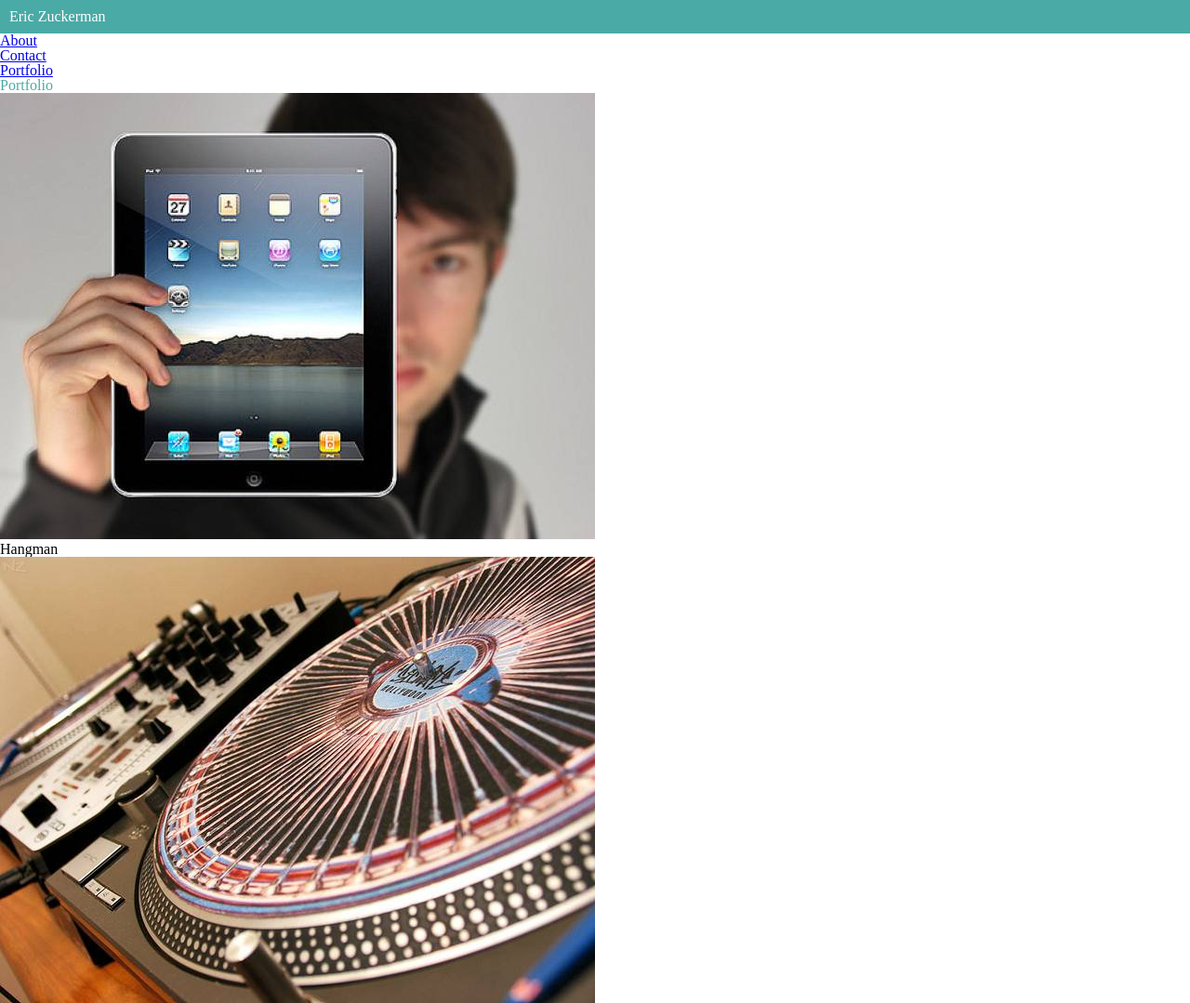
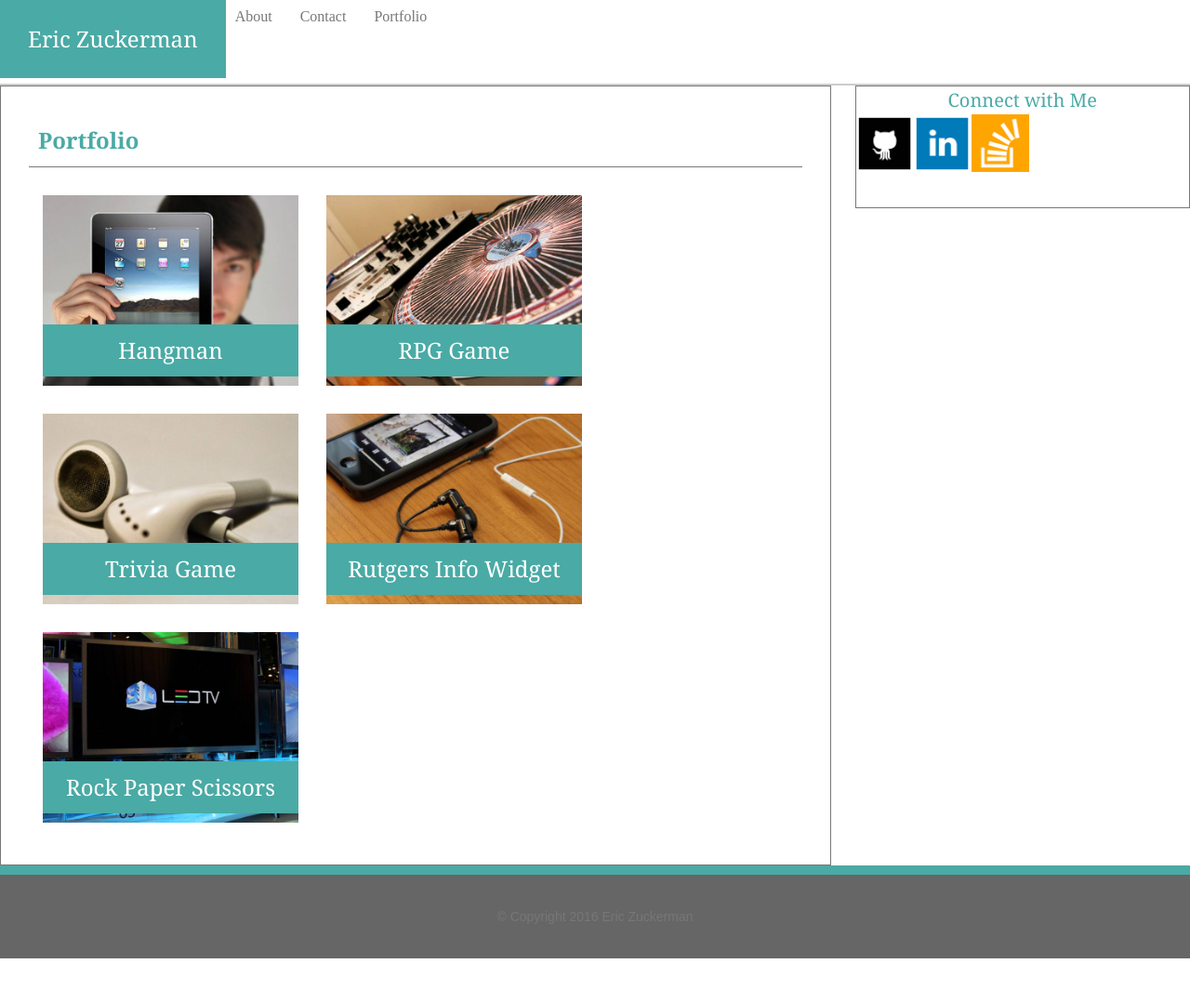
Before and after one commit to ezdel/Basic-Portfolio, a plain HTML site: page portfolio.html in a window 1280 px wide. Shown: the top 1079 px of the page at 93% size. After the commit the page ends 1031 px from the top, so only its background shows below. Drawn offline with Linux system fonts and the light colour scheme.

Commit message:
Fixed footer, closed anchor tags for aside and structured layour for portfolio.

```diff
--- a/assets/css/style.css
+++ b/assets/css/style.css
@@ -1,13 +1,174 @@
+body {
+	background-color: #ffffff;
+}
+
+nav {
+	background-color: #ffffff;
+	border-bottom: 2px solid #cccccc;
+	height: 90px;
+	padding: 0 40px 0 40px;
+}
+
+ul {
+	list-style-type: none;
+	padding: 0;
+	overflow: hidden;
+}
+
+li a {
+	text-decoration: none;
+	display: inline-block;
+	text-align: right;
+	padding: 10px;
+	float: left;
+	margin-right: 10px;
+	color: #777777;
+}
+
+ul:nth-child(2) {
+	border-right: solid;
+	border-left: solid;
+	border-color: #777777;
+}
+
 #name {
 	background-color: #4aaaa5;
 	color: white;
-	padding: 10px;
+	padding: 30px;
+	font-family: 'Georgia', Times, Times New Roman, serif;
+	font-size:	24px;
+	float: left;
+	clear: right;
+}
+
+#bio {
+	width: 65%;
+	padding: 30px;
+	border: 1px solid #777777;
+	display: inline-block;
+	clear: both;
+	margin-left: 0;
+
 }
 
 h2 {
 	color: #4aaaa5;
+	font-size: 24px;
+	line-height: 36px;
+	font-family: 'Georgia', Times, Times New Roman, serif;
+	font-weight: 600;
+	padding: 10px;
+	border-bottom: 1px solid #777777;
+	margin-bottom: 15px;
+	column-span: all;
+}
+
+#ez {
+	height: 175px;
+	width: 200px;
+	float: left;
+	margin-right: 20px;
+	margin-bottom: 15px;
+}
+
+p {
+	width: 575px;
+	font-family: 'Arial', 'Helvetica Neue', Helvetica, sans-serif;
+	font-size: 18px;
+	line-height: 27px;
+	color: #777777;
 }
 
 h3 {
 	color: #4aaaa5;
+	font-size: 20px;
+	font-family: 'Georgia', Times, Times New Roman, serif;
+	line-height: 30px;
 }
+
+#connect {
+	display: inline-block;
+	width: 28%;
+	height: 130px;
+	border: 1px solid #777777;
+	float: right;
+	clear: left;
+	text-align: center;
+
+}
+.logo {
+	height: 62px;
+	width: 62px;
+	float: left;
+}
+
+footer {
+	text-align: center;
+	margin: 0;
+	color: #777777;
+	background-color: #666666;
+	padding: 38px;
+	border-top: 10px solid #4aaaa5;
+}
+
+h6 {
+	font-family: 'Arial', 'Helvetica Neue', Helvetica, sans-serif;
+	font-size: 14px;
+}
+
+#contact {
+	width: 65%;
+	display: inline-block;
+	padding: 30px;
+	border: 1px solid #777777;
+}
+
+input, textarea {
+	width: 100%;
+	font-size: 16px;
+	line-height: 24px;
+}
+
+label {
+	font-size: 18px;
+	line-height: 27px;
+	margin: 15px 0 15px 0;
+}
+
+#portfolio {
+	width: 65%;
+	display: inline-block;
+	column-count: 1;
+	padding: 30px;
+	border: 1px solid #777777;
+}
+
+.container {
+	height: 205px;
+	width: 275px;
+	position: relative;
+	float: left;
+	margin: 15px 15px 15px 15px;
+}
+
+.stock {
+	position: absolute;
+	margin: 0;
+	height: 205px;
+	width: 275px;
+	z-index: 1;
+}
+
+h4 {
+	z-index: 2;
+	position: absolute;
+	bottom: 10px;
+	background-color: #4aaaa5;
+	color: white;
+	font-family: 'Georgia', Times, Times New Roman, serif;
+	font-size:	24px;
+	line-height: 36px;
+	text-align: center;
+	width: 275px;
+	padding: 10px 0 10px 0;
+}
--- a/portfolio.html
+++ b/portfolio.html
@@ -10,50 +10,46 @@
 			<h1>Eric Zuckerman</h1>
 		</div>
 			<nav>
-			<div id="about">
-				<a href="index.html"><h5>About</h5></a>
-			</div>
-			<div id="contact">
-				<a href="contact.html"><h5>Contact</h5></a>
-			</div>
-			<div id="portfolio">
-				<a href="portfolio.html"><h5>Portfolio</h5></a>
-			</div>
+				<ul>
+					<li><a href="index.html"><h5>About</h5></a></li>
+					<li><a href="contact.html"><h5>Contact</h5></a></li>
+					<li><a href="portfolio.html"><h5>Portfolio</h5></a></li>
+				</ul>
 			</nav>
 	</header>
-	<section>
+	<section id="portfolio">
 		<h2>Portfolio</h2>
-			<div>
-				<img src="assets/images/ipadimage.jpg">
-				<h5>Hangman</h5>
+			<div class="container">
+				<img class="stock" src="assets/images/ipadimage.jpg">
+				<h4>Hangman</h4>
 			</div>
-			<div>
-				<img src="assets/images/turntableimage.jpg">
-				<h5>RPG Game</h5>
+			<div class="container">
+				<img class="stock" src="assets/images/turntableimage.jpg">
+				<h4>RPG Game</h4>
 			</div>
-			<div>
-				<img src="assets/images/earbudsimage.jpg">
-				<h5>Trivia Game</h5>
+			<div class="container">
+				<img class="stock" src="assets/images/earbudsimage.jpg">
+				<h4>Trivia Game</h4>
 			</div>
-			<div>
-				<img src="assets/images/cellphoneimage.jpg">
-				<h5>Rutgers Info Widget</h5>
+			<div class="container">
+				<img class="stock" src="assets/images/cellphoneimage.jpg">
+				<h4>Rutgers Info Widget</h4>
 			</div>
-			<div>
-				<img src="assets/images/tvimage.jpg">
-				<h5>Rock Paper Scissors</h5>
+			<div class="container">
+				<img class="stock" src="assets/images/tvimage.jpg">
+				<h4>Rock Paper Scissors</h4>
 			</div>
 	</section>
 	<aside id="connect">
 		<h3>Connect with Me</h3>
 		<div>
-				<img src="assets/images/githublogo.png">
+			<a href="https://github.com/ezdel" target="_blank"><img class="logo" src="assets/images/githublogo.png"></a>
 		</div>
 		<div>
-				<img src="assets/images/linkedinlogo.png">
+			<a href="https://www.linkedin.com/in/eric-zuckerman-aa6065109" target="_blank"><img class="logo" src="assets/images/linkedinlogo.png"></a>
 		</div>
 		<div>
-				<img src="assets/images/stackoverflowlogo.png">
+			<a href="http://stackoverflow.com/users/6524708/eric-zuckerman" target="_blank"><img class="logo" src="assets/images/stackoverflowlogo.png"></a>
 		</div>
 	</aside>
 	<footer>
```
Also changed, not shown: contact.html (+9 -13 lines), index.html (+9 -13 lines), assets/images/concrete_seamless.png (added), 6 other files. Lines whose indentation alone changed are shown as unchanged.
